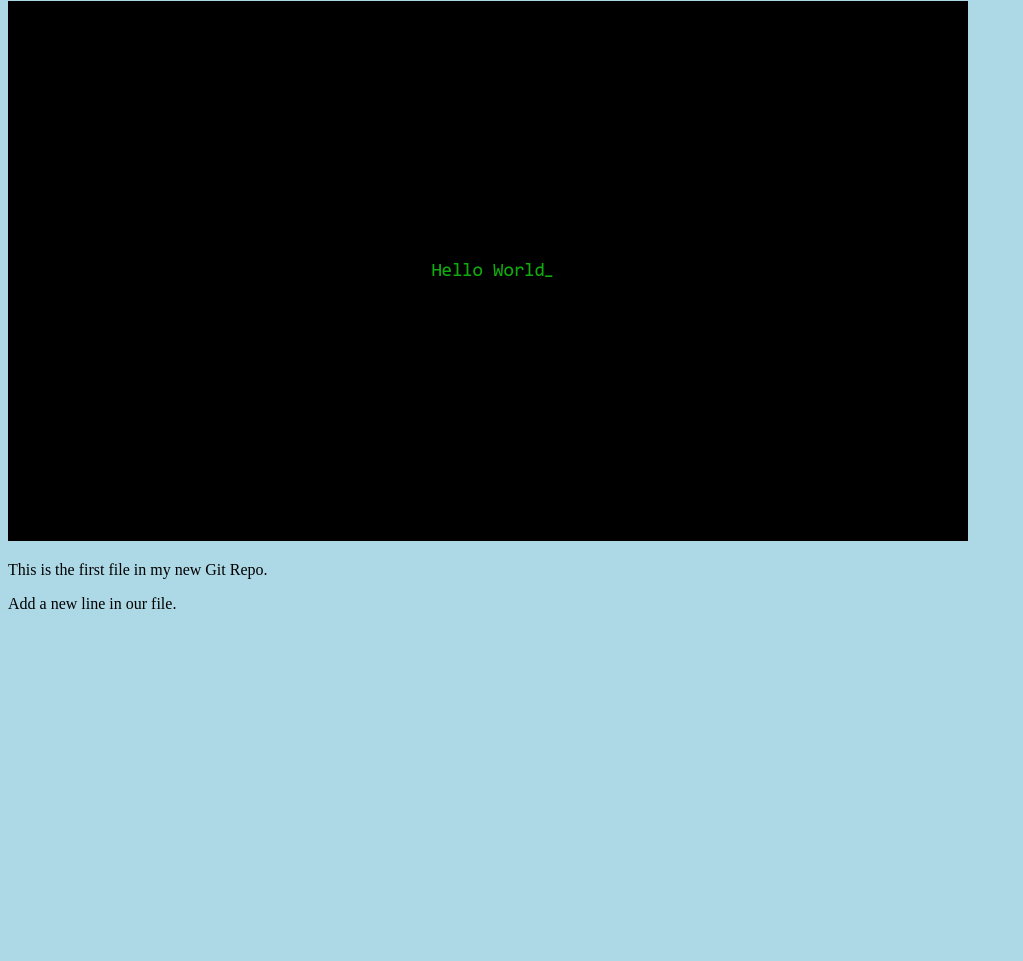
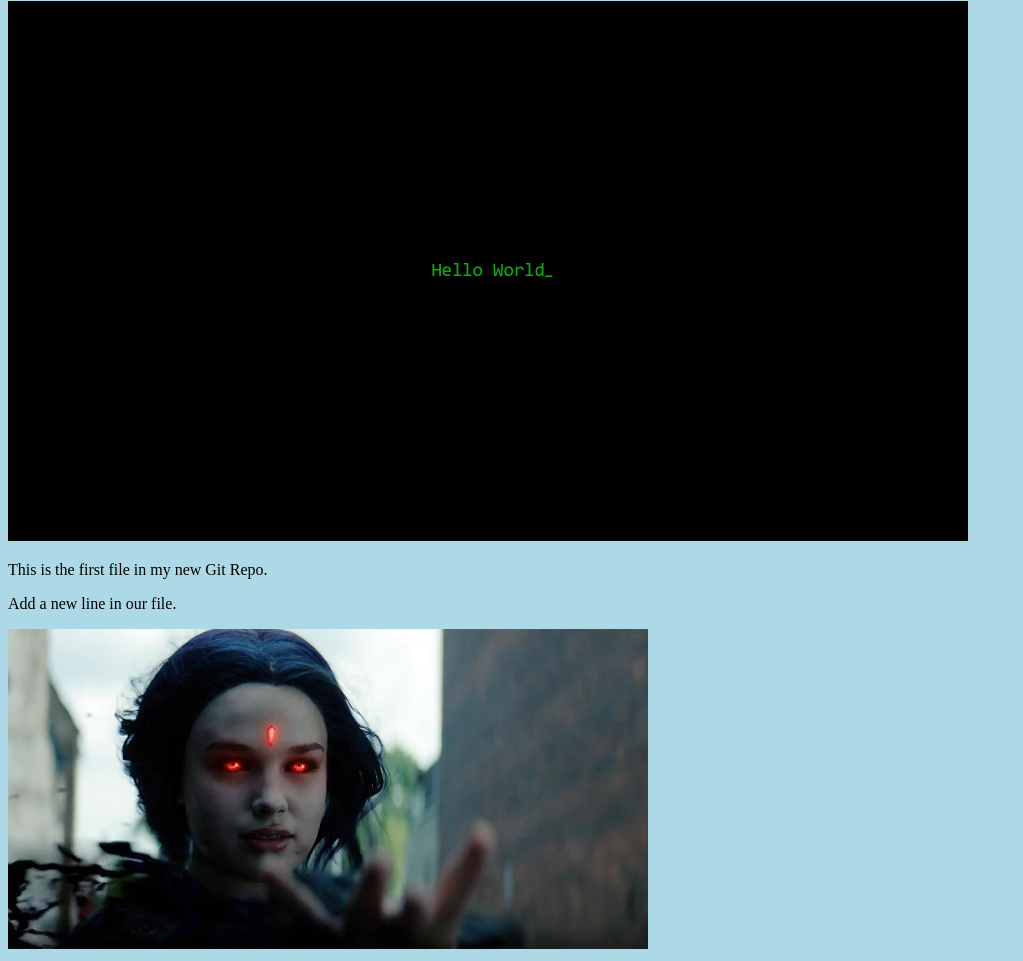
Before and after one commit to a-meade/a-meade.github.io, a plain HTML site: page index.html in a window 1280 px wide. Shown: the part 79-1040 px from the top of the page, without its empty margins (0-1023 px from the left). Before the commit the page ends 800 px from the top, so only its background shows below. Drawn offline with Linux system fonts and the light colour scheme.

Commit message:
added new image

```diff
--- a/index.html
+++ b/index.html
@@ -11,6 +11,7 @@
 style="width:100%;max-width:960px"></div>
 <p>This is the first file in my new Git Repo.</p>
 <p>Add a new line in our file.</p>
+<div><img src="titans-raven.jpg" alt="Hello Git" style="width:100%;max-width:640px"></div>
 
 </body>
 </html>
```
Also changed, not shown: titans-raven.jpg (added).
